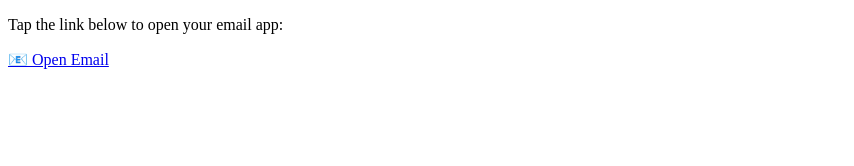
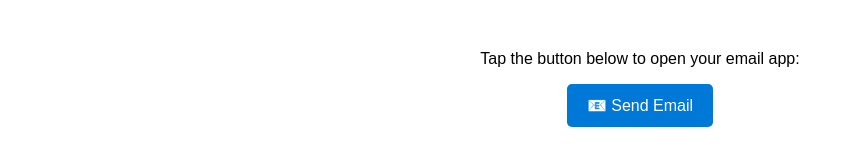
Before and after one commit to kadaphi/email, a plain HTML site: page test_mailto.html in a window 1280 px wide. Shown: the whole page, without its empty margins (0-854 px from the left). Drawn offline with Linux system fonts and the light colour scheme.

Commit message:
Update test_mailto.html

```diff
--- a/test_mailto.html
+++ b/test_mailto.html
@@ -1,12 +1,42 @@
 <!DOCTYPE html>
 <html>
 <head>
-  <title>Open Email</title>
+  <meta charset="UTF-8" />
+  <title>Send Email</title>
+  <style>
+    body {
+      font-family: Arial, sans-serif;
+      text-align: center;
+      margin-top: 50px;
+    }
+    a.mailto-link {
+      display: inline-block;
+      padding: 12px 20px;
+      font-size: 16px;
+      color: #fff;
+      background-color: #0078d7;
+      text-decoration: none;
+      border-radius: 5px;
+    }
+  </style>
 </head>
 <body>
-  <p>Tap the link below to open your email app:</p>
-  <a href="mailto:clinton.illustrated@gmail.com?subject=Test%20Subject&body=This%20is%20a%20test%20email%20body.">
-    📧 Open Email
-  </a>
+  <p>Tap the button below to open your email app:</p>
+  <a href="#" class="mailto-link" id="mailto-link">📧 Send Email</a>
+
+  <script>
+    function getParam(name) {
+      const urlParams = new URLSearchParams(window.location.search);
+      return urlParams.get(name) || '';
+    }
+
+    const to = getParam('to');
+    const subject = getParam('subject');
+    const body = getParam('body');
+
+    const mailtoUrl = mailto:${to}?subject=${encodeURIComponent(subject)}&body=${encodeURIComponent(body)};
+    document.getElementById('mailto-link').href = mailtoUrl;
+    document.getElementById('mailto-link').textContent = 📧 Send Email to ${to};
+  </script>
 </body>
 </html>
```
